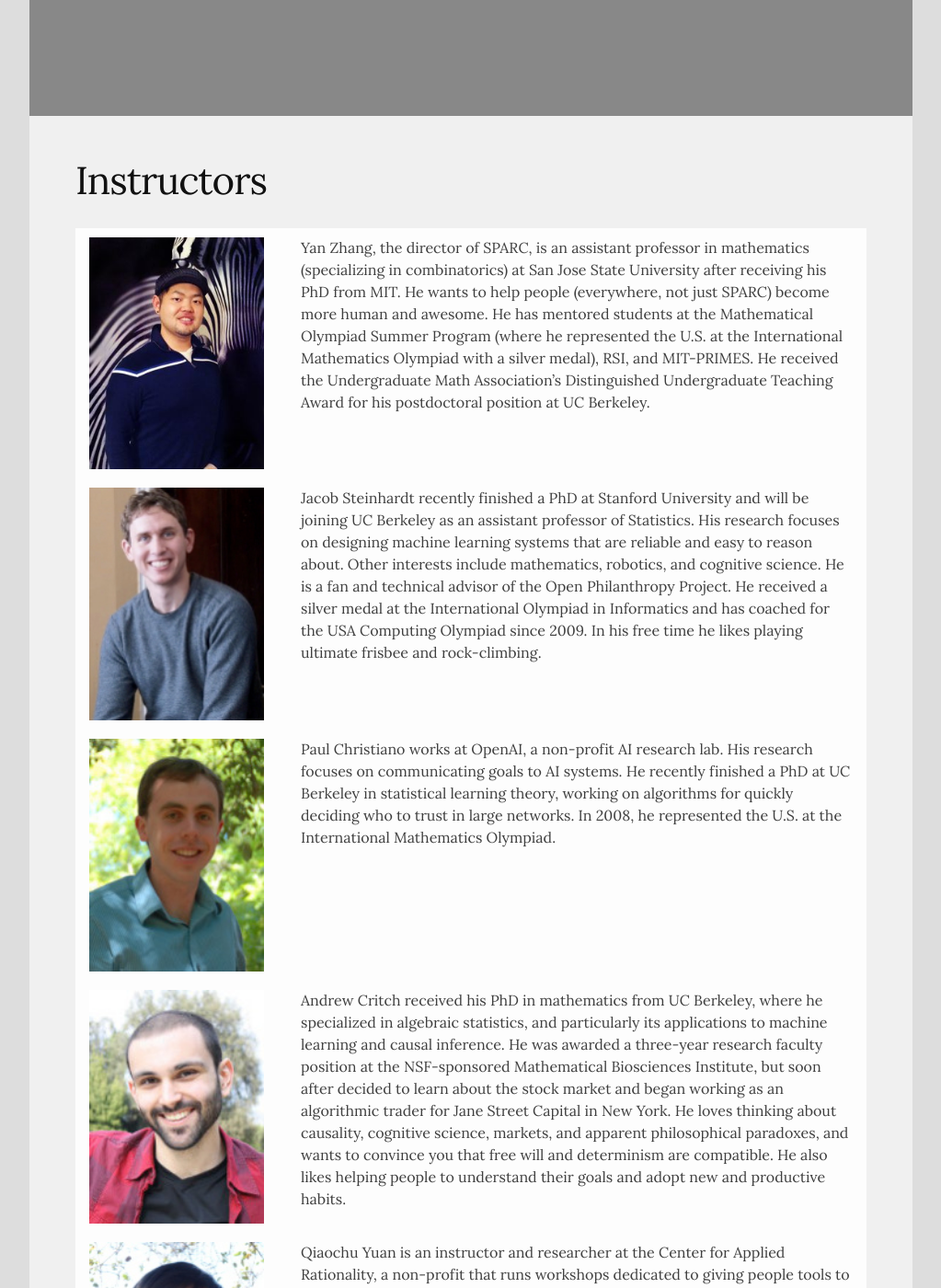
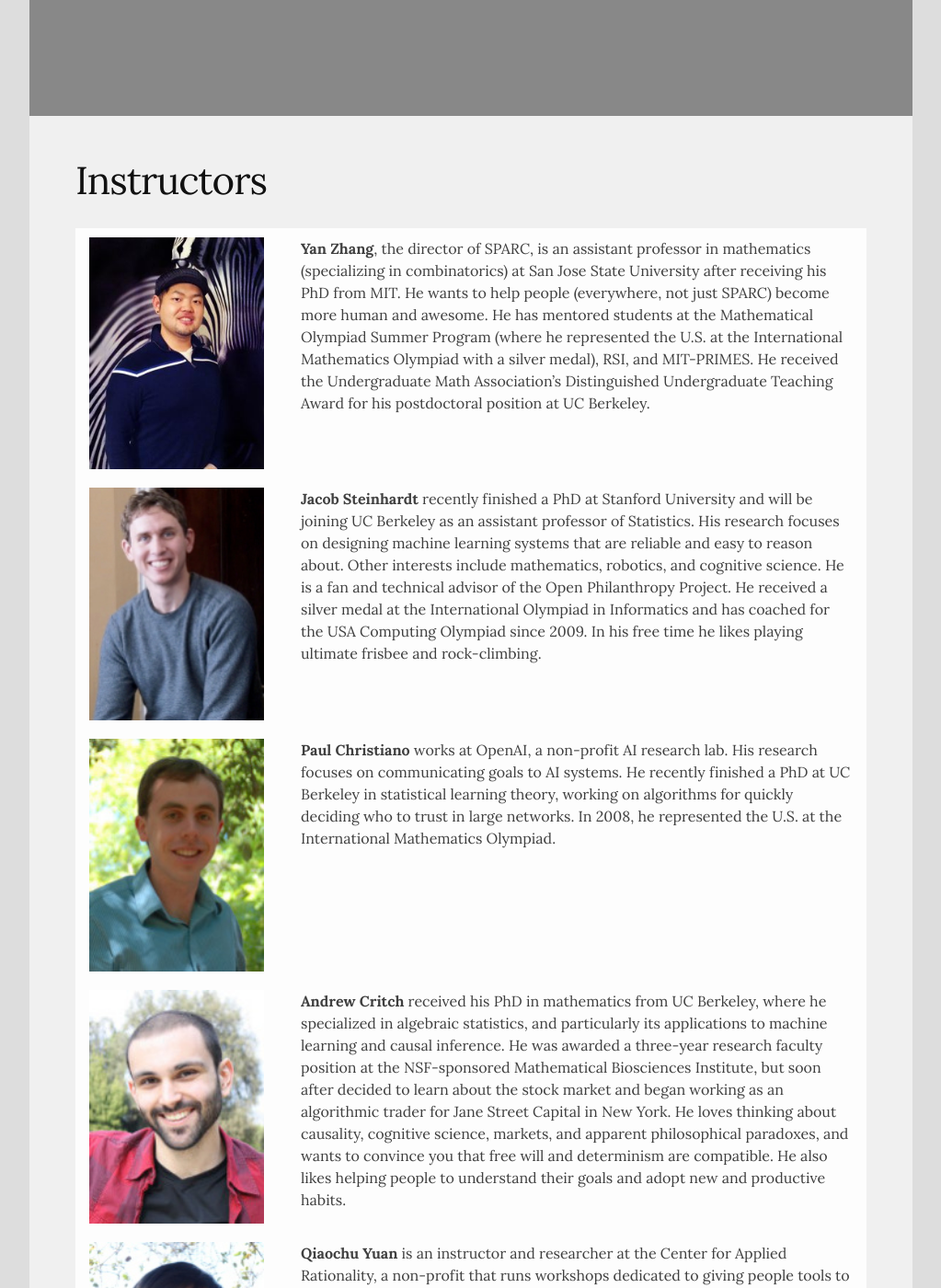
Before and after one commit to sparc-camp/sparc-camp.github.io, a Jekyll site: the page built from content/instructors.md, in a window 1280 px wide and 1400 px high, scrolled down 256 px. Shown: the whole window at 92% size, without its empty margins (128-1151 px from the left). Built offline with Jekyll 4.4.1, drawn with Linux system fonts in a browser that asks for light colours; some of the changed text lies outside the part shown.

```diff
--- a/content/instructors.md
+++ b/content/instructors.md
@@ -12,7 +12,7 @@ nav_order: 1
     </td>
     <td>
       <div class="instructor_bio">
-        Yan Zhang, the director of SPARC, is an assistant professor in mathematics (specializing in combinatorics) at San Jose State University after receiving his PhD from MIT. He wants to help people (everywhere, not just SPARC) become more human and awesome. He has mentored students at the Mathematical Olympiad Summer Program (where he represented the U.S. at the International Mathematics Olympiad with a silver medal), RSI, and MIT-PRIMES. He received the Undergraduate Math Association’s Distinguished Undergraduate Teaching Award for his postdoctoral position at UC Berkeley.
+        <b>Yan Zhang</b>, the director of SPARC, is an assistant professor in mathematics (specializing in combinatorics) at San Jose State University after receiving his PhD from MIT. He wants to help people (everywhere, not just SPARC) become more human and awesome. He has mentored students at the Mathematical Olympiad Summer Program (where he represented the U.S. at the International Mathematics Olympiad with a silver medal), RSI, and MIT-PRIMES. He received the Undergraduate Math Association’s Distinguished Undergraduate Teaching Award for his postdoctoral position at UC Berkeley.
       </div>
     </td>
   </tr>
@@ -22,7 +22,7 @@ nav_order: 1
     </td>
     <td>
       <div class="instructor_bio">
-        Jacob Steinhardt recently finished a PhD at Stanford University and will be joining UC Berkeley as an assistant professor of Statistics. His research focuses on designing machine learning systems that are reliable and easy to reason about. Other interests include mathematics, robotics, and cognitive science. He is a fan and technical advisor of the Open Philanthropy Project. He received a silver medal at the International Olympiad in Informatics and has coached for the USA Computing Olympiad since 2009. In his free time he likes playing ultimate frisbee and rock-climbing.
+        <b>Jacob Steinhardt</b> recently finished a PhD at Stanford University and will be joining UC Berkeley as an assistant professor of Statistics. His research focuses on designing machine learning systems that are reliable and easy to reason about. Other interests include mathematics, robotics, and cognitive science. He is a fan and technical advisor of the Open Philanthropy Project. He received a silver medal at the International Olympiad in Informatics and has coached for the USA Computing Olympiad since 2009. In his free time he likes playing ultimate frisbee and rock-climbing.
       </div>
     </td>
   </tr>
@@ -32,7 +32,7 @@ nav_order: 1
     </td>
     <td>
       <div class="instructor_bio">
-        Paul Christiano works at OpenAI, a non-profit AI research lab. His research focuses on communicating goals to AI systems. He recently finished a PhD at UC Berkeley in statistical learning theory, working on algorithms for quickly deciding who to trust in large networks. In 2008, he represented the U.S. at the International Mathematics Olympiad.
+        <b>Paul Christiano</b> works at OpenAI, a non-profit AI research lab. His research focuses on communicating goals to AI systems. He recently finished a PhD at UC Berkeley in statistical learning theory, working on algorithms for quickly deciding who to trust in large networks. In 2008, he represented the U.S. at the International Mathematics Olympiad.
       </div>
     </td>
   </tr>
@@ -42,7 +42,7 @@ nav_order: 1
     </td>
     <td>
       <div class="instructor_bio">
-        Andrew Critch received his PhD in mathematics from UC Berkeley, where he specialized in algebraic statistics, and particularly its applications to machine learning and causal inference. He was awarded a three-year research faculty position at the NSF-sponsored Mathematical Biosciences Institute, but soon after decided to learn about the stock market and began working as an algorithmic trader for Jane Street Capital in New York. He loves thinking about causality, cognitive science, markets, and apparent philosophical paradoxes, and wants to convince you that free will and determinism are compatible. He also likes helping people to understand their goals and adopt new and productive habits.
+        <b>Andrew Critch</b> received his PhD in mathematics from UC Berkeley, where he specialized in algebraic statistics, and particularly its applications to machine learning and causal inference. He was awarded a three-year research faculty position at the NSF-sponsored Mathematical Biosciences Institute, but soon after decided to learn about the stock market and began working as an algorithmic trader for Jane Street Capital in New York. He loves thinking about causality, cognitive science, markets, and apparent philosophical paradoxes, and wants to convince you that free will and determinism are compatible. He also likes helping people to understand their goals and adopt new and productive habits.
       </div>
     </td>
   </tr>
@@ -52,7 +52,7 @@ nav_order: 1
     </td>
     <td>
       <div class="instructor_bio">
-        Qiaochu Yuan is an instructor and researcher at the Center for Applied Rationality, a non-profit that runs workshops dedicated to giving people tools to improve their thinking and their lives broadly. He was formerly an NSF Graduate Fellow in the mathematics department at UC Berkeley, and authors the math blog Annoying Precision. His dominant current interest is in understanding how to facilitate personal growth in himself and others.
+        <b>Qiaochu Yuan</b> is an instructor and researcher at the Center for Applied Rationality, a non-profit that runs workshops dedicated to giving people tools to improve their thinking and their lives broadly. He was formerly an NSF Graduate Fellow in the mathematics department at UC Berkeley, and authors the math blog Annoying Precision. His dominant current interest is in understanding how to facilitate personal growth in himself and others.
       </div>
     </td>
   </tr>
@@ -62,7 +62,7 @@ nav_order: 1
     </td>
     <td>
       <div class="instructor_bio">
-        Chelsea Voss works as a software engineer for Pilot.com. She studied computer science with a minor in mathematics at MIT, and enjoys doing deep dives into complexity theory, type theory, and biochemistry. During her master’s thesis research, she learned how to apply logical inference with SMT solvers to problems in systems biology. In the past, she has worked at Wave.com and Khan Academy, taught as an instructor at USABO and USACO, presented computational biology research at the Intel STS, and competed on the USA teams to the International Biology Olympiad and International Linguistics Olympiad.
+        <b>Chelsea Voss</b> works as a software engineer for Pilot.com. She studied computer science with a minor in mathematics at MIT, and enjoys doing deep dives into complexity theory, type theory, and biochemistry. During her master’s thesis research, she learned how to apply logical inference with SMT solvers to problems in systems biology. In the past, she has worked at Wave.com and Khan Academy, taught as an instructor at USABO and USACO, presented computational biology research at the Intel STS, and competed on the USA teams to the International Biology Olympiad and International Linguistics Olympiad.
       </div>
     </td>
   </tr>
@@ -72,7 +72,7 @@ nav_order: 1
     </td>
     <td>
       <div class="instructor_bio">
-        Michael Webb is a PhD student in Economics at Stanford University. His research focuses on automation and its effects on the economy, the relationship between education and productivity, and causality. He previously served as a correspondent for The Economist, as senior economic aide to a British legislator, and as a research economist at the Institute for Fiscal Studies. He holds degrees from Oxford and MIT.
+        <b>Michael Webb</b> is a PhD student in Economics at Stanford University. His research focuses on automation and its effects on the economy, the relationship between education and productivity, and causality. He previously served as a correspondent for The Economist, as senior economic aide to a British legislator, and as a research economist at the Institute for Fiscal Studies. He holds degrees from Oxford and MIT.
       </div>
     </td>
   </tr>
@@ -82,7 +82,7 @@ nav_order: 1
     </td>
     <td>
       <div class="instructor_bio">
-        Jaan Altosaar is a physics PhD student at Princeton University, focusing on machine learning. He studied mathematics and physics at McGill; his work is supported by the Natural Sciences and Engineering Research Council of Canada. In the past he has interned at Google Brain and DeepMind. Jaan founded usefulscience.org and to unplug he saunas, makes music and dances.
+        <b>Jaan Altosaar</b> is a physics PhD student at Princeton University, focusing on machine learning. He studied mathematics and physics at McGill; his work is supported by the Natural Sciences and Engineering Research Council of Canada. In the past he has interned at Google Brain and DeepMind. Jaan founded usefulscience.org and to unplug he saunas, makes music and dances.
       </div>
     </td>
   </tr>
@@ -92,7 +92,7 @@ nav_order: 1
     </td>
     <td>
       <div class="instructor_bio">
-        Dylan Cable is a NSF graduate fellow in Computer Science at MIT. He is currently interested in bridging the gap between mathematics/machine learning and computational biology. Previously as an undergraduate at Stanford, Dylan has done research in probability theory, computational neuroscience, and mechanism design. Outside of academics, Dylan enjoys learning guitar and improvisational theater.
+        <b>Dylan Cable</b> is a NSF graduate fellow in Computer Science at MIT. He is currently interested in bridging the gap between mathematics/machine learning and computational biology. Previously as an undergraduate at Stanford, Dylan has done research in probability theory, computational neuroscience, and mechanism design. Outside of academics, Dylan enjoys learning guitar and improvisational theater.
       </div>
     </td>
   </tr>
@@ -102,7 +102,7 @@ nav_order: 1
     </td>
     <td>
       <div class="instructor_bio">
-	  Katie Dunn received a B.S. in physics from MIT and is currently pursuing a Master’s in Education. She considers herself a generalist, having contributed to an open-source catalog of astronomical objects, investigated rhythm in speech production, and failed to grow intestinal stem cells. She enjoys reading books, studying new languages, and thinking about metacognition & how people learn.
+	  <b>Katie Dunn</b> received a B.S. in physics from MIT and is currently pursuing a Master’s in Education. She considers herself a generalist, having contributed to an open-source catalog of astronomical objects, investigated rhythm in speech production, and failed to grow intestinal stem cells. She enjoys reading books, studying new languages, and thinking about metacognition & how people learn.
       </div>
     </td>
   </tr>
@@ -112,7 +112,7 @@ nav_order: 1
     </td>
     <td>
       <div class="instructor_bio">
-        Damon Sasi is a licensed Marriage and Family Therapist in Florida, where he works as a therapist by day and writes Pokemon rational fiction by night. He’s a strong believer in the power of rationality to improve therapeutic practices, as well as stories as a catalyst for growth, and is working to combine all three in as many ways as possible.
+        <b>Damon Sasi</b> is a licensed Marriage and Family Therapist in Florida, where he works as a therapist by day and writes Pokemon rational fiction by night. He’s a strong believer in the power of rationality to improve therapeutic practices, as well as stories as a catalyst for growth, and is working to combine all three in as many ways as possible.
       </div>
     </td>
   </tr>
```
